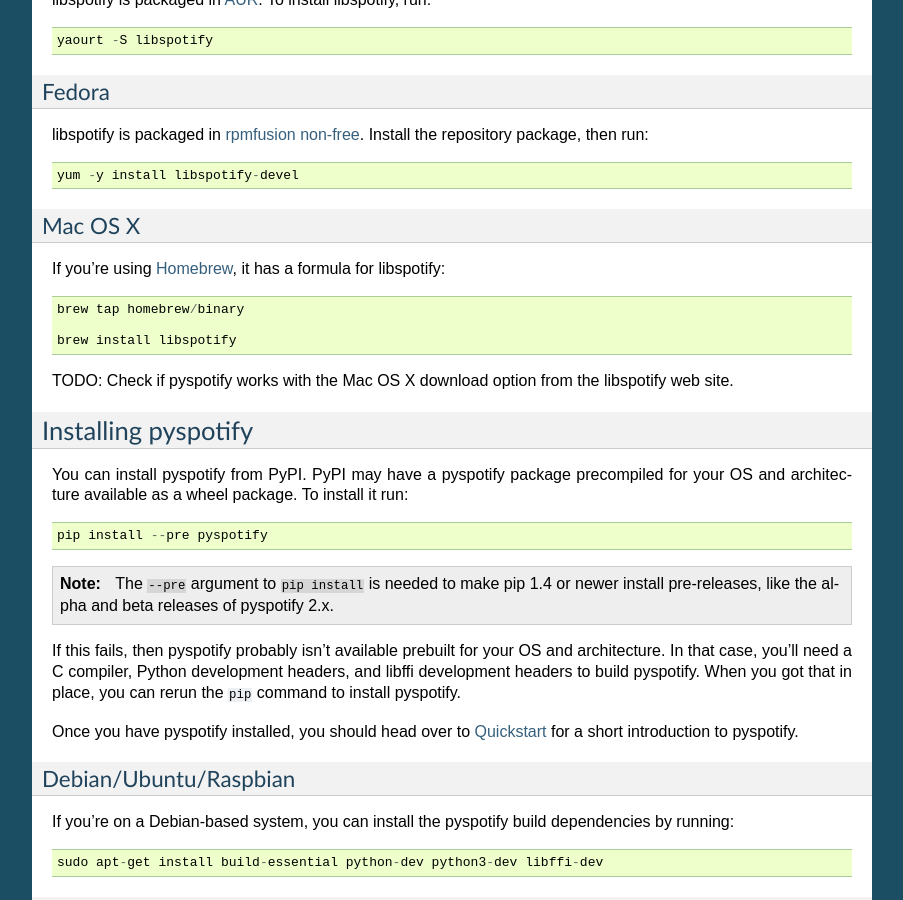
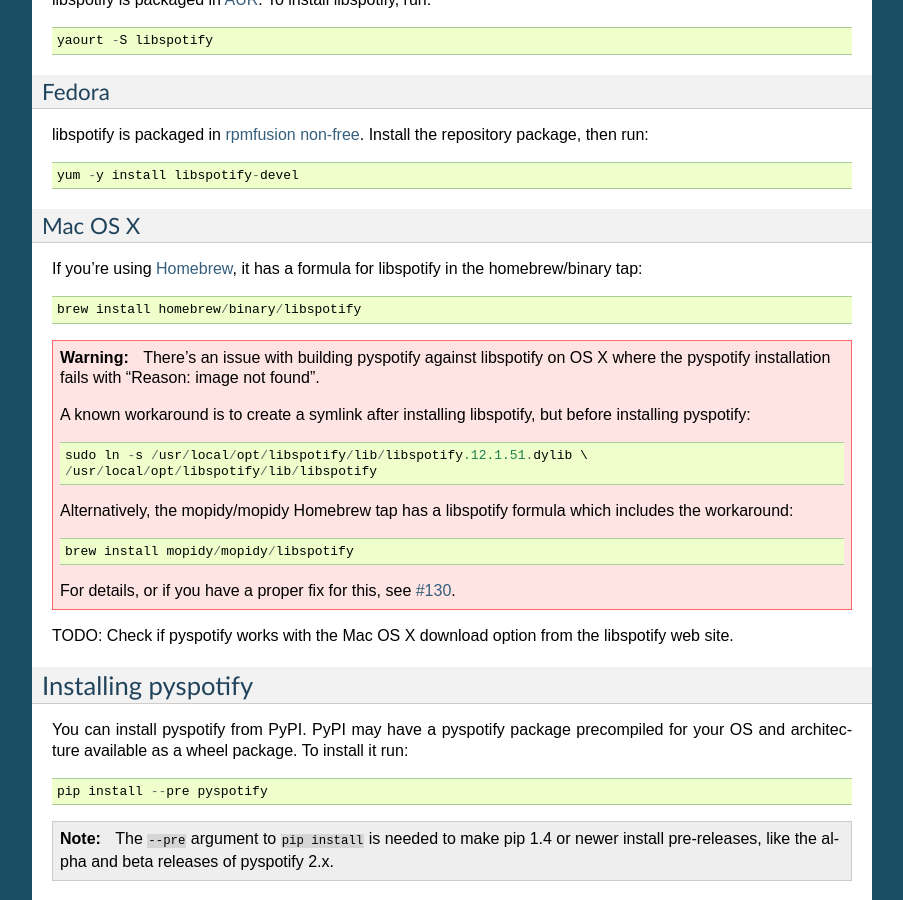
Before and after one commit to jodal/pyspotify, a Sphinx documentation site: the page built from docs/installation.rst, in a window 1280 px wide and 900 px high, scrolled down 673 px. Shown: the whole window, without its empty margins (198-1101 px from the left). Built offline with Sphinx 7.4.7, drawn with Linux system fonts in a browser that asks for light colours; pages that are not in the unit, such as notebooks, are missing from menus.

Commit message:
docs: Add workaround for 'image not found' (#130)

```diff
--- a/docs/installation.rst
+++ b/docs/installation.rst
@@ -59,11 +59,27 @@
 --------
 
 If you're using `Homebrew <http://brew.sh/>`_, it has a formula for
-libspotify::
+libspotify in the homebrew/binary tap::
 
-    brew tap homebrew/binary
+    brew install homebrew/binary/libspotify
 
-    brew install libspotify
+.. warning::
+
+   There's an issue with building pyspotify against libspotify on OS X where
+   the pyspotify installation fails with "Reason: image not found".
+
+   A known workaround is to create a symlink after installing libspotify, but
+   before installing pyspotify::
+
+       sudo ln -s /usr/local/opt/libspotify/lib/libspotify.12.1.51.dylib \
+       /usr/local/opt/libspotify/lib/libspotify
+
+   Alternatively, the mopidy/mopidy Homebrew tap has a libspotify formula which
+   includes the workaround::
+
+       brew install mopidy/mopidy/libspotify
+
+   For details, or if you have a proper fix for this, see :issue:`130`.
 
 TODO: Check if pyspotify works with the Mac OS X download option from the
 libspotify web site.
```
